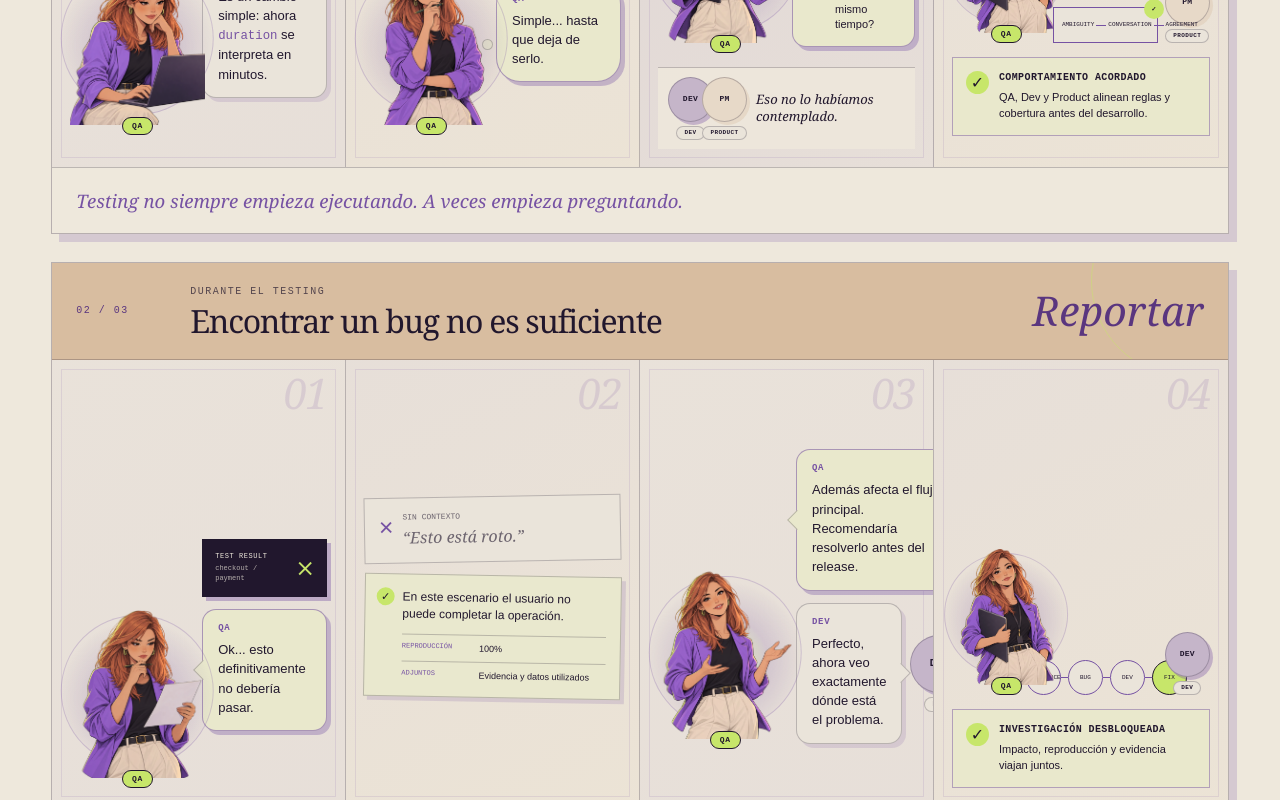
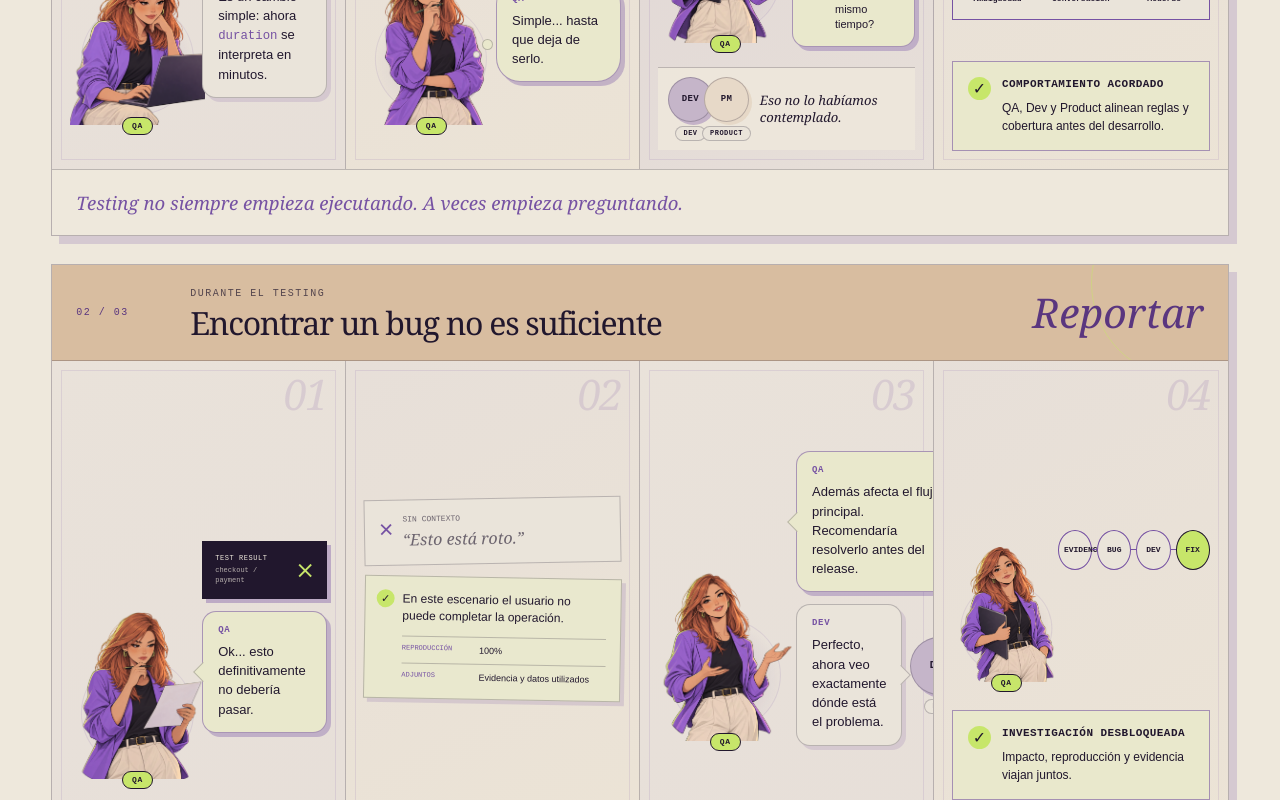
Before and after one commit to imalisani/imalisani, a Next.js app in the folder portfolio/: page /como-trabajo in a window 1280 px wide. Shown: the part 3620-4420 px from the top of the page. Built offline with nearby package versions, Linux system fonts and the light colour scheme.

Commit message:
refactor(portfolio): polish testing stories readability and panel clarity

```diff
--- a/portfolio/app/components/TestingStories.module.css
+++ b/portfolio/app/components/TestingStories.module.css
@@ -4,17 +4,18 @@
   --story-shadow:color-mix(in srgb,var(--violet) 20%,transparent);
   --bubble-bg:color-mix(in srgb,var(--paper) 97%,var(--violet));
   --qa-bubble-bg:color-mix(in srgb,var(--lime) 14%,var(--paper));
-  --halo-lime:color-mix(in srgb,var(--lime) 30%,transparent);
-  --halo-violet:color-mix(in srgb,var(--violet) 18%,transparent);
+  --halo-lime:color-mix(in srgb,var(--lime) 18%,transparent);
+  --halo-violet:color-mix(in srgb,var(--violet) 9%,transparent);
   background:var(--paper);
   color:var(--ink)
 }
 :global(html[data-theme="dark"]) .section{
+  --story-line:color-mix(in srgb,var(--ink) 32%,transparent);
   --story-panel:color-mix(in srgb,var(--paper) 91%,var(--violet));
   --bubble-bg:color-mix(in srgb,var(--paper) 90%,var(--violet));
   --qa-bubble-bg:color-mix(in srgb,var(--lime) 10%,var(--paper));
-  --halo-lime:color-mix(in srgb,var(--lime) 38%,transparent);
-  --halo-violet:color-mix(in srgb,var(--violet) 34%,transparent)
+  --halo-lime:color-mix(in srgb,var(--lime) 24%,transparent);
+  --halo-violet:color-mix(in srgb,var(--violet) 16%,transparent)
 }
 .bridge{position:relative;display:grid;grid-template-columns:.7fr 1.3fr;gap:6vw;align-items:start;padding:20px 4vw 70px;background:var(--inverse);color:var(--on-inverse);border-top:1px solid color-mix(in srgb,var(--on-inverse) 18%,transparent)}
 .bridge>span,.eyebrow,.storyHeader>span,.storyHeader>p,.sceneIndex{font:10px/1.6 "Courier New",Courier,monospace;letter-spacing:.15em;text-transform:uppercase}
@@ -53,14 +54,14 @@
 .qaCharacter{position:relative;z-index:1;display:grid;min-width:0;justify-items:center;align-self:end;flex:0 0 auto}
 .qaSmall{width:clamp(84px,7vw,106px)}.qaMedium{width:clamp(108px,8.5vw,136px)}.qaLarge{width:clamp(132px,10.5vw,166px)}
 .characterStage{position:relative;display:block;width:100%;isolation:isolate}
-.characterStage:before{content:"";position:absolute;z-index:-1;left:50%;bottom:6%;width:112%;aspect-ratio:1;border:1px solid color-mix(in srgb,var(--violet) 24%,transparent);border-radius:50%;background:radial-gradient(circle at 50% 55%,var(--halo-lime) 0 18%,var(--halo-violet) 38%,transparent 70%);transform:translateX(-50%)}
+.characterStage:before{content:"";position:absolute;z-index:-1;left:50%;bottom:6%;width:82%;aspect-ratio:1;border:1px solid color-mix(in srgb,var(--violet) 12%,transparent);border-radius:50%;background:radial-gradient(circle at 50% 55%,var(--halo-lime) 0 18%,var(--halo-violet) 38%,transparent 70%);transform:translateX(-50%)}
 .qaArtwork{display:block;width:100%;height:auto;object-fit:contain}
 .qaCharacter small{position:relative;z-index:2;margin-top:-8px;padding:4px 9px;border:1px solid #21172d;border-radius:20px;background:var(--lime);color:#21172d;font:700 8px/1 "Courier New",monospace;letter-spacing:.08em;text-transform:uppercase}
 .roleToken{--role-accent:var(--sand);display:grid;flex:0 0 auto;gap:4px;justify-items:center;color:var(--ink)}
 .roleToken>span{display:grid;width:58px;height:58px;place-items:center;border:1px solid var(--story-line);border-radius:50%;background:color-mix(in srgb,var(--role-accent) 34%,var(--paper));box-shadow:3px 3px 0 color-mix(in srgb,var(--role-accent) 35%,transparent);font:700 10px/1 "Courier New",monospace;letter-spacing:.04em}
 .roleToken small{padding:3px 7px;border:1px solid var(--story-line);border-radius:20px;background:var(--bubble-bg);font:700 7px/1 "Courier New",monospace;letter-spacing:.07em;text-transform:uppercase}
 .rolePM{--role-accent:var(--sand)}.roleDEV{--role-accent:var(--violet)}.roleTEAM{--role-accent:var(--lime)}
-.roleTEAM>span{border-radius:22px}.roleCompact>span{width:45px;height:45px;font-size:8px}.roleCompact small{font-size:6px}
+.roleTEAM>span{border-radius:22px}.roleCompact>span{width:45px;height:45px;font-size:9px}.roleCompact small{font-size:7px}
 
 .bubble{position:relative;max-width:100%;padding:13px 15px;border:1px solid var(--story-line);border-radius:14px;background:var(--bubble-bg);box-shadow:4px 4px 0 color-mix(in srgb,var(--violet) 16%,transparent)}
 .bubble:before{content:"";position:absolute;width:13px;height:13px;background:inherit;transform:rotate(45deg)}
@@ -73,21 +74,22 @@
 
 .requirementComposition,.analysisComposition,.discoveryComposition,.riskComposition,.riskExplanation,.qaDevConversation{display:grid;grid-template-columns:minmax(120px,43%) minmax(0,1fr);gap:12px;align-items:center;min-height:305px}
 .requirementDialogue,.analysisNotes,.discoveryContext,.riskDialogue,.integrationEvidence,.dialogueStack{display:grid;gap:12px;align-content:center;min-width:0}.requirementDialogue{justify-items:start}.requirementDialogue .roleToken{margin-left:auto}.requirementDialogue .bubble:before{left:auto;right:24px;top:-7px;border:0;border-left:1px solid var(--story-line);border-top:1px solid var(--story-line)}
+.bubble,.questionBubble,.requirementCard,.failureCard,.riskSignal,.integrationEvidence{position:relative;z-index:2}
 .requirementCard{display:grid;min-width:0;gap:6px;padding:13px;border:1px solid var(--violet);background:var(--bubble-bg);box-shadow:5px 5px 0 color-mix(in srgb,var(--violet) 18%,transparent);font-family:"Courier New",monospace}.requirementCard span{font-size:10px}.requirementCard b{color:var(--violet);font:italic 25px/1 Georgia,serif}.requirementCard small{font-size:7px;line-height:1.3;text-transform:uppercase}
 .questionComposition{display:grid;grid-template-columns:minmax(124px,42%) minmax(0,1fr);gap:10px;align-items:center;min-height:300px}.questionBubble{padding:13px 14px}.questionBubble ul{list-style:none;margin:0;padding:0}.questionBubble li{display:grid;grid-template-columns:22px minmax(0,1fr);gap:6px;padding:7px 0;border-top:1px solid var(--story-line);font-size:11px;line-height:1.38}.questionBubble li:first-child{border-top:0;padding-top:0}.questionBubble li:last-child{padding-bottom:0}.questionBubble li b{color:var(--violet);font:8px "Courier New",monospace}
 .reactionLine{display:grid;grid-template-columns:auto 1fr;gap:9px;align-items:center;padding:9px 10px;border-top:1px solid var(--story-line);background:color-mix(in srgb,var(--paper) 88%,transparent)}.reactionLine>div{display:flex}.reactionLine>div .roleToken+ .roleToken{margin-left:-11px}.reactionLine p{margin:0;font:italic 13px/1.3 Georgia,serif}
-.alignmentComposition{display:grid;grid-template-columns:minmax(94px,34%) minmax(0,1fr) auto;gap:7px;align-items:end;min-height:290px}.roleStack{display:grid;gap:5px}.alignmentBoard{position:relative;display:grid;grid-template-columns:1fr 10px 1fr 10px 1fr;align-items:center;gap:2px;padding:13px 8px;border:1px solid var(--violet);background:var(--bubble-bg);font:6px/1.25 "Courier New",monospace;text-align:center}.alignmentBoard i{height:1px;background:var(--violet)}.alignmentBoard b{position:absolute;right:-7px;top:-9px;display:grid;width:20px;height:20px;place-items:center;border-radius:50%;background:var(--lime);color:#21172d}
-.outcomeCard{display:flex;align-items:flex-start;gap:10px;padding:13px;border:1px solid color-mix(in srgb,var(--violet) 48%,transparent);background:color-mix(in srgb,var(--lime) 14%,var(--paper))}.outcomeCard>span{display:grid;width:23px;height:23px;flex:0 0 23px;place-items:center;border-radius:50%;background:var(--lime);color:#21172d}.outcomeCard strong{display:block;font:700 10px/1.4 "Courier New",monospace;letter-spacing:.04em;text-transform:uppercase}.outcomeCard p{margin:5px 0 0;font-size:11px;line-height:1.45}
+.alignmentComposition{display:grid;grid-template-columns:minmax(105px,1fr) auto;gap:12px;align-items:center;min-height:290px}.roleStack{display:grid;gap:5px}.alignmentBoard{position:relative;z-index:2;grid-column:1/-1;grid-row:2;display:grid;grid-template-columns:1fr minmax(7px,10px) 1fr minmax(7px,10px) 1fr;align-items:center;gap:2px;padding:14px 10px;border:1px solid var(--violet);background:var(--bubble-bg);font:700 8px/1.35 "Courier New",monospace;text-align:center}.alignmentBoard span{min-width:0;overflow-wrap:anywhere}.alignmentBoard i{height:1px;background:var(--violet)}.alignmentBoard b{position:absolute;right:-7px;top:-9px;display:grid;width:20px;height:20px;place-items:center;border-radius:50%;background:var(--lime);color:#21172d}
+.outcomeCard{position:relative;z-index:2;display:flex;align-items:flex-start;gap:11px;padding:15px;border:1px solid color-mix(in srgb,var(--violet) 58%,transparent);background:color-mix(in srgb,var(--lime) 14%,var(--paper))}.outcomeCard>span{display:grid;width:23px;height:23px;flex:0 0 23px;place-items:center;border-radius:50%;background:var(--lime);color:#21172d}.outcomeCard strong{display:block;font:700 11px/1.45 "Courier New",monospace;letter-spacing:.04em;text-transform:uppercase}.outcomeCard p{margin:6px 0 0;font-size:12px;line-height:1.5}
 
 .failureCard{display:grid;grid-template-columns:1fr auto;gap:4px 8px;padding:12px;border:1px solid var(--story-line);background:var(--inverse);color:var(--on-inverse);box-shadow:4px 4px 0 color-mix(in srgb,var(--violet) 38%,transparent)}.failureCard span{font:7px "Courier New",monospace;letter-spacing:.08em}.failureCard b{grid-row:1/3;grid-column:2;color:var(--lime);font:32px/1 Georgia,serif}.failureCard small{font:7px/1.4 "Courier New",monospace;opacity:.72}
 .reportContrast{display:grid;gap:13px;margin:auto 0}.poorReport,.usefulReport{position:relative;padding:14px;border:1px solid var(--story-line)}.poorReport{display:grid;grid-template-columns:auto 1fr;gap:5px 9px;color:color-mix(in srgb,var(--ink) 62%,transparent);background:var(--bubble-bg);transform:rotate(-1deg)}.poorReport>span{grid-row:1/3;color:var(--violet);font-size:25px}.poorReport small{font:8px "Courier New",monospace;text-transform:uppercase}.poorReport q{font:italic 16px Georgia,serif}.usefulReport{padding-left:37px;background:color-mix(in srgb,var(--lime) 12%,var(--paper));transform:rotate(1deg);box-shadow:4px 4px 0 color-mix(in srgb,var(--violet) 18%,transparent)}.usefulReport>span{position:absolute;left:11px;top:13px;display:grid;width:18px;height:18px;place-items:center;border-radius:50%;background:var(--lime);color:#21172d;font-size:11px}.usefulReport>p{margin:0 0 11px;font-size:12px;line-height:1.4}.usefulReport dl{display:grid;gap:7px;margin:0}.usefulReport dl>div{display:grid;grid-template-columns:.72fr 1.28fr;gap:6px;padding-top:7px;border-top:1px solid var(--story-line)}.usefulReport dt{color:var(--violet);font:7px/1.4 "Courier New",monospace;text-transform:uppercase}.usefulReport dd{margin:0;font-size:9px;line-height:1.4}
 .dialogueScene .panelContent{justify-content:center}.qaDevConversation{grid-template-columns:minmax(126px,42%) minmax(0,1fr)}.devReply{display:flex;gap:8px;align-items:center}.devReply .bubble{flex:1}
-.fixComposition{display:grid;grid-template-columns:minmax(96px,32%) minmax(0,1fr) auto;gap:7px;align-items:end;min-height:285px}.issueTrack{display:flex;min-width:0;align-items:center;justify-content:center}.issueTrack span{display:grid;min-width:35px;height:35px;padding:0 5px;place-items:center;border:1px solid var(--violet);border-radius:50%;background:var(--bubble-bg);font:6px "Courier New",monospace}.issueTrack span:last-child{background:var(--lime);color:#21172d;border-color:#21172d}.issueTrack i{min-width:7px;height:1px;background:var(--violet)}
+.fixComposition{display:grid;grid-template-columns:minmax(96px,34%) minmax(0,1fr);gap:10px;align-items:center;min-height:285px}.issueTrack{position:relative;z-index:2;display:flex;min-width:0;align-items:center;justify-content:center}.issueTrack span{display:grid;width:clamp(38px,4.2vw,52px);min-width:0;height:40px;padding:0 5px;place-items:center;border:1px solid var(--violet);border-radius:50%;background:var(--bubble-bg);font:700 8px/1.15 "Courier New",monospace}.issueTrack span:last-child{background:var(--lime);color:#21172d;border-color:#21172d}.issueTrack i{min-width:5px;max-width:12px;flex:1;height:1px;background:var(--violet)}
 
 .deployComposition{display:grid;gap:18px;align-content:center;min-height:305px}.deployOverview{display:flex;align-items:flex-end;justify-content:center;gap:10px}.testDashboard{display:grid;grid-template-columns:auto 1fr;grid-template-rows:1fr auto;gap:0 10px;max-width:190px;margin:0;padding:15px;border:1px solid var(--story-line);background:var(--inverse);color:var(--on-inverse);box-shadow:5px 5px 0 color-mix(in srgb,var(--violet) 40%,transparent)}.testDashboard>span{grid-row:1/3;align-self:center;display:grid;width:35px;height:35px;place-items:center;border-radius:50%;background:var(--lime);color:#21172d}.testDashboard strong{color:var(--lime);font:40px/.9 Georgia,serif}.testDashboard p{margin:5px 0 0;font:8px "Courier New",monospace;text-transform:uppercase}.deployQuestion{display:flex;flex-direction:row-reverse;gap:9px;align-items:center}.deployQuestion .bubble{flex:1}
 .riskSignal{display:grid;justify-items:center;gap:6px;padding:12px;border:1px dashed var(--violet);background:var(--bubble-bg)}.riskSignal i{display:grid;width:36px;height:36px;place-items:center;border-radius:50%;background:var(--violet);color:white;font:italic 25px Georgia,serif}.riskSignal span{font:8px "Courier New",monospace;text-align:center;text-transform:uppercase}
 .riskExplanation{grid-template-columns:minmax(126px,40%) minmax(0,1fr)}.integrationMap{display:flex;align-items:center;justify-content:center}.integrationMap span{display:grid;width:45px;height:34px;place-items:center;border:1px solid var(--violet);background:var(--bubble-bg);font:7px "Courier New",monospace}.integrationMap i{width:10px;height:1px;background:var(--violet)}.integrationMap .uncheckedNode{border-style:dashed;background:color-mix(in srgb,var(--violet) 13%,var(--paper));color:var(--violet)}.riskHeading{display:flex;gap:8px;align-items:center}.riskHeading>span{display:grid;width:24px;height:24px;flex:0 0 24px;place-items:center;border-radius:50%;background:var(--violet);color:white}.riskHeading div{display:grid;gap:4px}.riskHeading strong{font:400 18px/1.05 Georgia,serif}.riskHeading small{color:var(--violet);font:7px "Courier New",monospace;text-transform:uppercase}
-.decisionComposition{display:grid;grid-template-columns:minmax(100px,36%) minmax(0,1fr);gap:12px;align-items:center;min-height:285px}.teamReply{display:flex;gap:9px;align-items:center}.teamReply .bubble{flex:1}
+.decisionComposition{display:grid;grid-template-columns:minmax(100px,36%) minmax(0,1fr);gap:14px;align-items:center;min-height:285px}.teamReply{display:flex;gap:9px;align-items:center}.teamReply .bubble{flex:1}.resolutionScene .panelContent{gap:18px}.resolutionScene .roleToken small{display:none}
 
 .story>blockquote{margin:0;padding:20px 24px;border-top:1px solid var(--story-line);background:var(--paper);color:var(--violet);font:italic 400 clamp(18px,1.45vw,24px)/1.35 Georgia,serif}
 .labLink{display:flex;align-items:baseline;justify-content:space-between;gap:20px;margin-top:34px;padding-top:28px;border-top:1px solid var(--story-line)}.labLink p{margin:0;font:400 clamp(22px,2vw,32px)/1.25 Georgia,serif}.labLink a{display:flex;min-height:48px;flex:0 0 auto;align-items:center;border:1px solid var(--ink);border-radius:50px;padding:14px 21px;font:10px "Courier New",monospace;letter-spacing:.08em;text-transform:uppercase;transition:background-color .2s,color .2s,transform .2s}.labLink a:hover{background:var(--lime);color:#21172d;transform:translateY(-2px)}.labLink a:focus-visible{outline:3px solid var(--violet);outline-offset:4px}
@@ -111,8 +113,8 @@
   .requirementComposition,.analysisComposition,.discoveryComposition,.riskComposition,.riskExplanation,.qaDevConversation{grid-template-columns:minmax(120px,41%) minmax(0,1fr);gap:9px;min-height:290px}
   .questionComposition{grid-template-columns:minmax(126px,42%) minmax(0,1fr);gap:8px;min-height:315px}.questionBubble{padding:12px}.questionBubble li{grid-template-columns:18px minmax(0,1fr);font-size:12px}.bubble p{font-size:13px;line-height:1.52}
   .alignmentComposition{grid-template-columns:minmax(105px,38%) 1fr;min-height:290px}.alignmentComposition .roleStack{grid-column:2;grid-row:1;align-self:center;display:flex}.alignmentBoard{grid-column:1/-1;grid-row:2}
-  .fixComposition{grid-template-columns:minmax(96px,35%) 1fr;min-height:290px}.fixComposition>.roleToken{grid-column:2;grid-row:1;justify-self:end}.issueTrack{grid-column:1/-1;grid-row:2}
-  .issueTrack span{min-width:43px;height:34px}.decisionComposition{grid-template-columns:minmax(100px,36%) 1fr;min-height:285px}.teamReply{align-items:flex-end;flex-direction:column-reverse}.teamReply .bubble{width:100%}
+  .fixComposition{grid-template-columns:minmax(96px,35%) 1fr;min-height:270px}.issueTrack{grid-column:2;grid-row:1}
+  .issueTrack span{width:clamp(38px,11vw,45px);height:38px}.decisionComposition{grid-template-columns:minmax(100px,36%) 1fr;min-height:285px}.teamReply{align-items:flex-end;flex-direction:column-reverse}.teamReply .bubble{width:100%}
   .story>blockquote{padding:20px;font-size:20px}.labLink p{font-size:25px}.labLink a{width:100%;justify-content:center}
 }
 @media(hover:hover){.storyPanel:hover{background:var(--paper)}}
--- a/portfolio/app/components/TestingStories.tsx
+++ b/portfolio/app/components/TestingStories.tsx
@@ -26,7 +26,7 @@ const copy = {
     simpleReaction: "Simple... hasta que deja de serlo.",
     questions: ["¿Qué pasa con clientes que todavía envían segundos?", "¿Y con los datos existentes?", "¿Backend, frontend e integraciones cambian al mismo tiempo?"],
     missed: "Eso no lo habíamos contemplado.", missing: "Definición faltante",
-    aligned: "Comportamiento acordado", alignedCopy: "QA, Dev y Product alinean reglas y cobertura antes del desarrollo.",
+    aligned: "Comportamiento acordado", alignedCopy: "QA, Dev y Product alinean reglas y cobertura antes del desarrollo.", alignmentSteps: ["Ambigüedad", "Conversación", "Acuerdo"],
     found: "Ok... esto definitivamente no debería pasar.", poor: "Esto está roto.", poorLabel: "Sin contexto",
     useful: "En este escenario el usuario no puede completar la operación.", reproduction: "Reproducción", attachments: "Evidencia y datos utilizados", attachmentLabel: "Adjuntos",
     impact: "Además afecta el flujo principal. Recomendaría resolverlo antes del release.", understood: "Perfecto, ahora veo exactamente dónde está el problema.",
@@ -53,7 +53,7 @@ const copy = {
     simpleReaction: "Simple... until it isn't.",
     questions: ["What happens to clients that still send seconds?", "What about existing data?", "Do backend, frontend and integrations change at the same time?"],
     missed: "We hadn't considered that.", missing: "Missing definition",
-    aligned: "Behaviour agreed", alignedCopy: "QA, Dev and Product align rules and coverage before development.",
+    aligned: "Behaviour agreed", alignedCopy: "QA, Dev and Product align rules and coverage before development.", alignmentSteps: ["Ambiguity", "Conversation", "Agreement"],
     found: "Okay... this definitely shouldn't happen.", poor: "This is broken.", poorLabel: "Without context",
     useful: "In this scenario the user cannot complete the operation.", reproduction: "Reproduction", attachments: "Evidence and test data attached", attachmentLabel: "Attachments",
     impact: "It also affects the main flow. I'd recommend fixing it before release.", understood: "Perfect, now I can see exactly where the problem is.",
@@ -141,7 +141,7 @@ function AskPanels({ lang }: { lang: Lang }) {
     <Scene number="04" label={c.panel} className={styles.resolutionScene}>
       <div className={styles.alignmentComposition}>
         <QACharacter pose="ready" size="medium"/>
-        <div className={styles.alignmentBoard}><span>AMBIGUITY</span><i/><span>CONVERSATION</span><i/><span>AGREEMENT</span><b>✓</b></div>
+        <div className={styles.alignmentBoard}><span>{c.alignmentSteps[0]}</span><i/><span>{c.alignmentSteps[1]}</span><i/><span>{c.alignmentSteps[2]}</span><b>✓</b></div>
         <div className={styles.roleStack}><RoleToken role="dev" compact/><RoleToken role="pm" compact/></div>
       </div>
       <Outcome title={c.aligned}>{c.alignedCopy}</Outcome>
@@ -180,7 +180,6 @@ function ReportPanels({ lang }: { lang: Lang }) {
       <div className={styles.fixComposition}>
         <QACharacter pose="ready" size="medium"/>
         <div className={styles.issueTrack} aria-hidden="true"><span>EVIDENCE</span><i/><span>BUG</span><i/><span>DEV</span><i/><span>FIX</span></div>
-        <RoleToken role="dev" compact/>
       </div>
       <Outcome title={c.issueReady}>{c.issueReadyCopy}</Outcome>
     </Scene>
```
